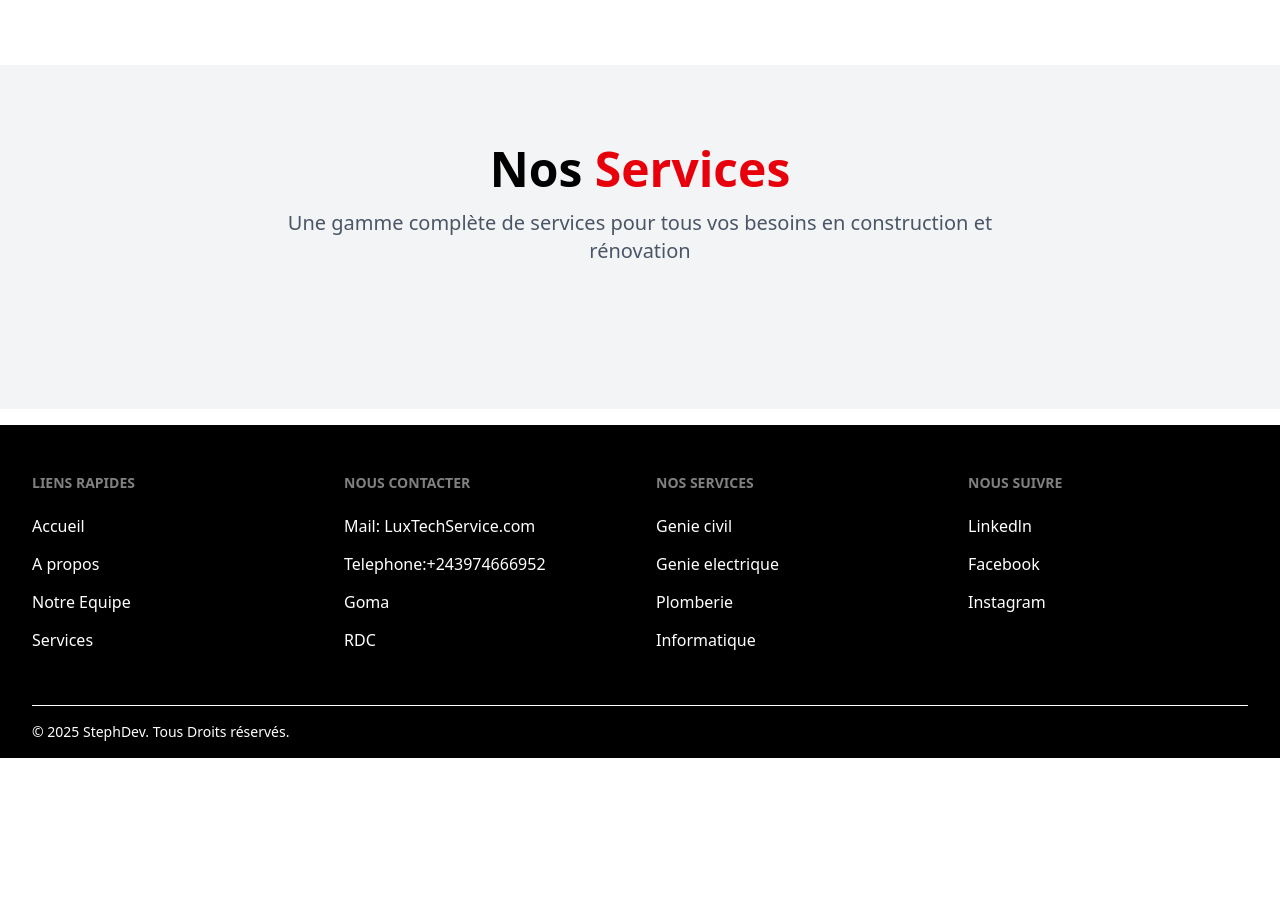
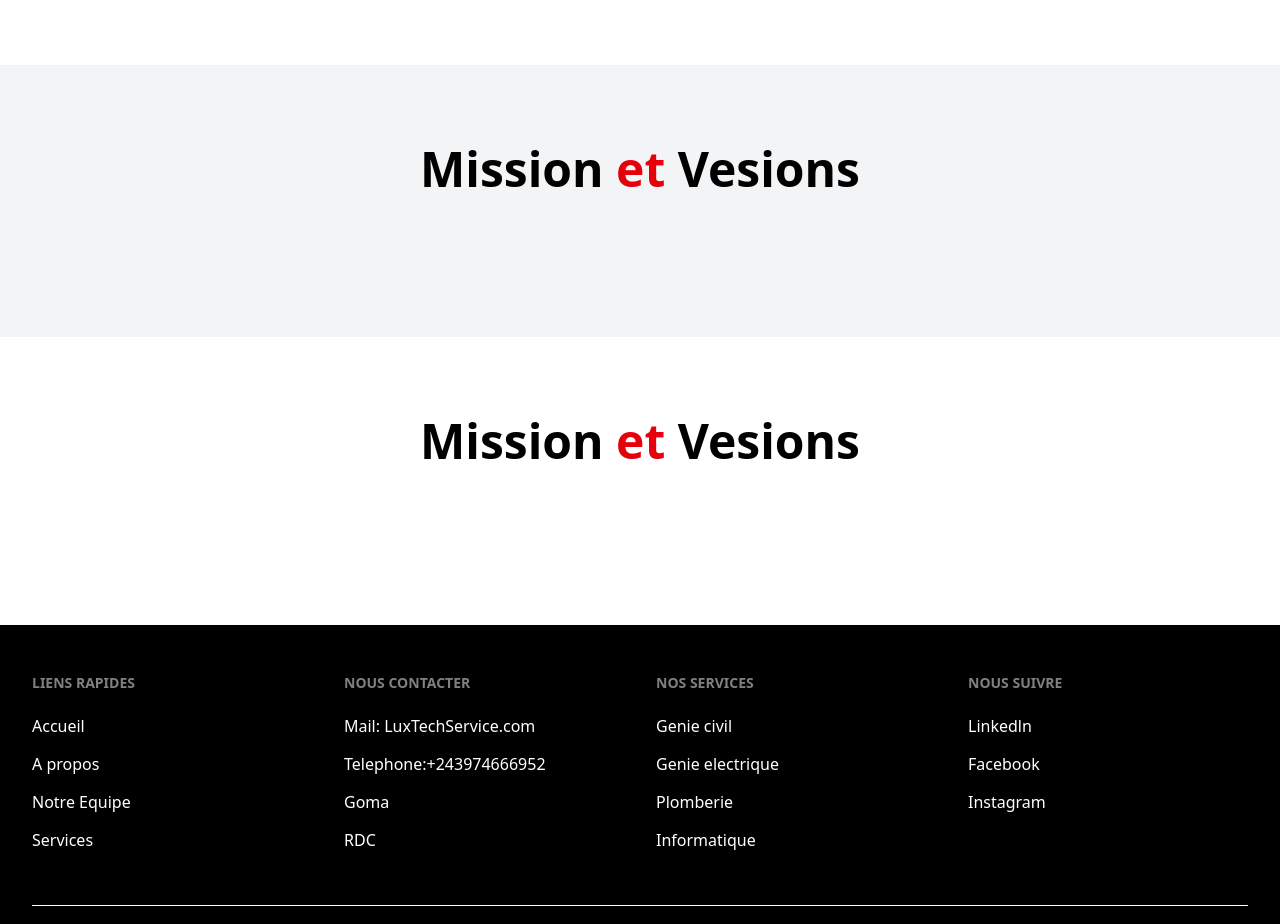
Before and after one commit to stephmut24/PaulinSite, a React (Vite) app: page / in a window 1280 px wide. Shown: the part 1880-2804 px from the top of the page. Before the commit the page ends 2638 px from the top, so only its background shows below. Built offline with nearby package versions, Linux system fonts and the light colour scheme.

Commit message:
ajout de mission et vision

```diff
--- a/src/components/Cards/CardService.jsx
+++ b/src/components/Cards/CardService.jsx
@@ -25,7 +25,7 @@ export default function CardService({
   link,
 }) {
   return (
-    <Card className="w-full sm:w-[22rem] mx-auto border border-gray-200 rounded-xl p-6 hover:shadow-2xl transition-all duration-300 transform hover:-translate-y-2 group">
+    <Card className="w-full sm:w-[22rem] mx-auto border border-gray-200 rounded-xl p-6  hover:shadow-red-500 transition-all duration-300 transform hover:-translate-y-2 group">
       <CardBody className="p-0">
         <div className="flex items-center justify-center w-16 h-16 bg-red-100 rounded-xl mb-6 group-hover:bg-red-600 transition-colors duration-300">
           <div className="text-black group-hover:text-white text-2xl">
--- a/src/pages/Home.jsx
+++ b/src/pages/Home.jsx
@@ -95,7 +95,7 @@ function Home() {
 
             {/* Image à droite (et en dessous sur mobile) */}
             <div className="flex justify-center mt-8 lg:mt-20">
-              <CircularImg />
+              <CircularImg src="src/assets/img/img2.png" />
             </div>
           </div>
         </div>
@@ -125,19 +125,26 @@ function Home() {
           </div>
         </div>
       </section>
-      <section className = "py-20 bg-gray-100">
+      <section className="py-20 bg-gray-100">
         <div className="max-w-7xl mx-auto px-4 sm:px-6 lg:px-8">
           <div className="text-center mb-16">
-            <h2 className="text-4xl md:text-5xl font-bold text-black mb-4">
-              Nos <span className="text-red-600">Services</span>
+             <h2 className="text-4xl md:text-5xl font-bold text-black mb-4">
+              Mission <span className="text-red-600">et</span> Vesions
             </h2>
-            <p className="text-xl text-gray-600 max-w-3xl mx-auto">
-              Une gamme complète de services pour tous vos besoins en
-              construction et rénovation
-            </p>
           </div>
+        </div>
+        <div>
+
+        </div>
+      </section>
+      <section className="py-20 bg-white">
+        <div className="max-w-7xl mx-auto px-4 sm:px-6 lg:px-8">
+          <div className="text-center mb-16">
+             <h2 className="text-4xl md:text-5xl font-bold text-black mb-4">
+              Mission <span className="text-red-600">et</span> Vesions
+            </h2>
           </div>
-
+        </div>
 
       </section>
     </>
```
